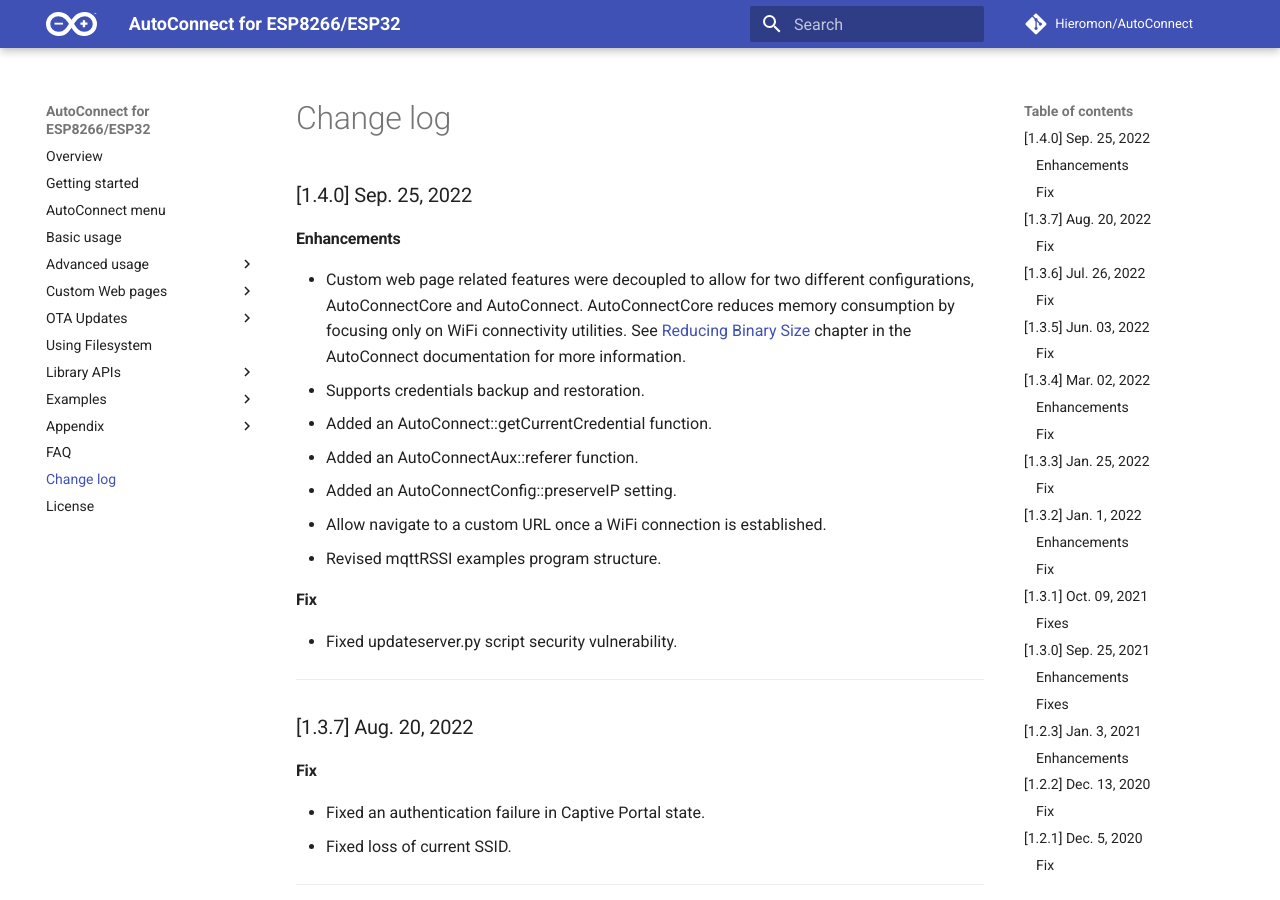
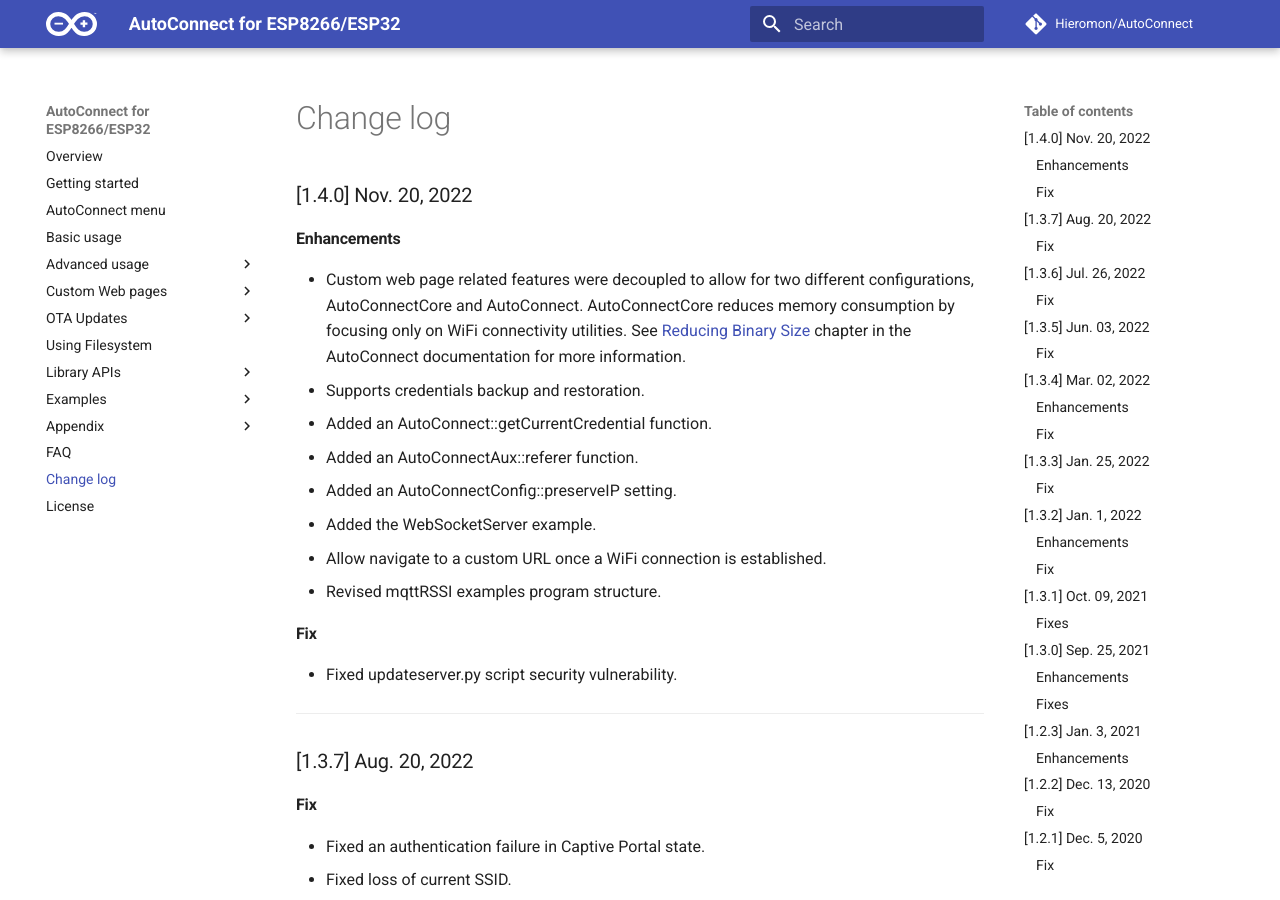
Before and after one commit to Hieromon/AutoConnect, an MkDocs documentation site: the page built from mkdocs/changelog.md, in a window 1280 px wide and 900 px high. Built offline with MkDocs 1.6.1 and Material for MkDocs 9.7.7, drawn with Linux system fonts in a browser that asks for light colours; nearby versions of some CDN libraries; comment, search, counter and statistics services are not loaded.

Commit message:
Update the change log

```diff
--- a/mkdocs/changelog.md
+++ b/mkdocs/changelog.md
@@ -1,4 +1,4 @@
-### [1.4.0] Sep. 25, 2022
+### [1.4.0] Nov. 20, 2022
 
 #### Enhancements
 
@@ -7,6 +7,7 @@
 - Added an AutoConnect::getCurrentCredential function.
 - Added an AutoConnectAux::referer function.
 - Added an AutoConnectConfig::preserveIP setting.
+- Added the WebSocketServer example.
 - Allow navigate to a custom URL once a WiFi connection is established.
 - Revised mqttRSSI examples program structure.
 
```
Also changed, not shown: README.md (+2 -1 lines).
